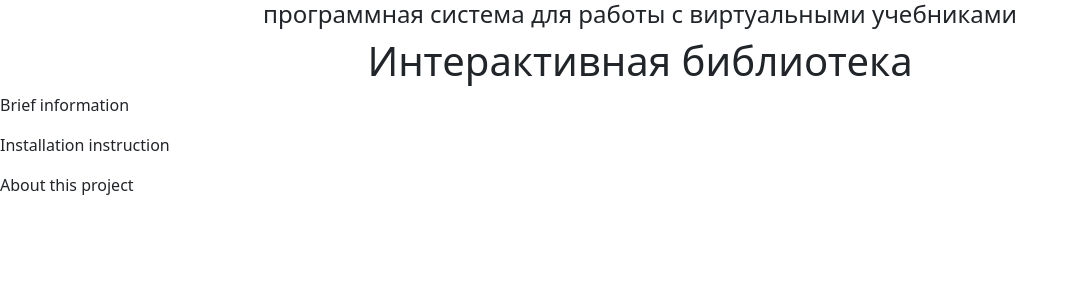
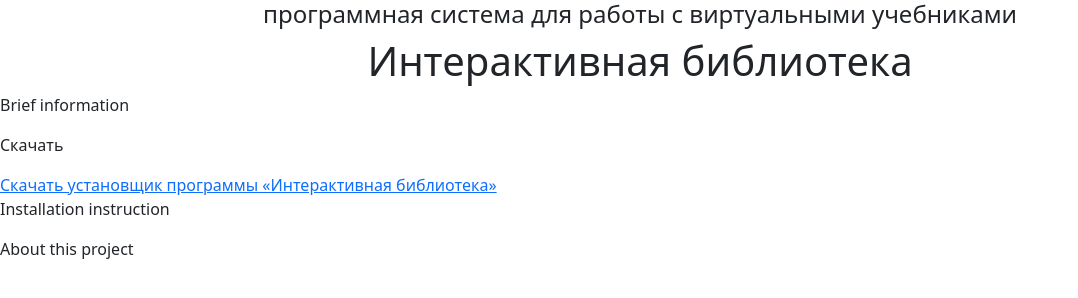
Before and after one commit to neostandart/interlib, a plain HTML site: page index.html in a window 1280 px wide. Shown: the whole page, without its empty margins (0-1078 px from the left). Drawn offline with nearby package versions, Linux system fonts and the light colour scheme.

Commit message:
Progress

```diff
--- a/index.html
+++ b/index.html
@@ -26,6 +26,14 @@
 
         </article>
 
+        <article>
+
+            <p>Скачать</p>
+            <a href="./res/distr/ver-cmd/InterLib-Setup.zip" download>Скачать установщик программы «Интерактивная библиотека»</a>
+
+        </article>
+
+
         <!-- Installation instruction -->
         <article>
 
```
